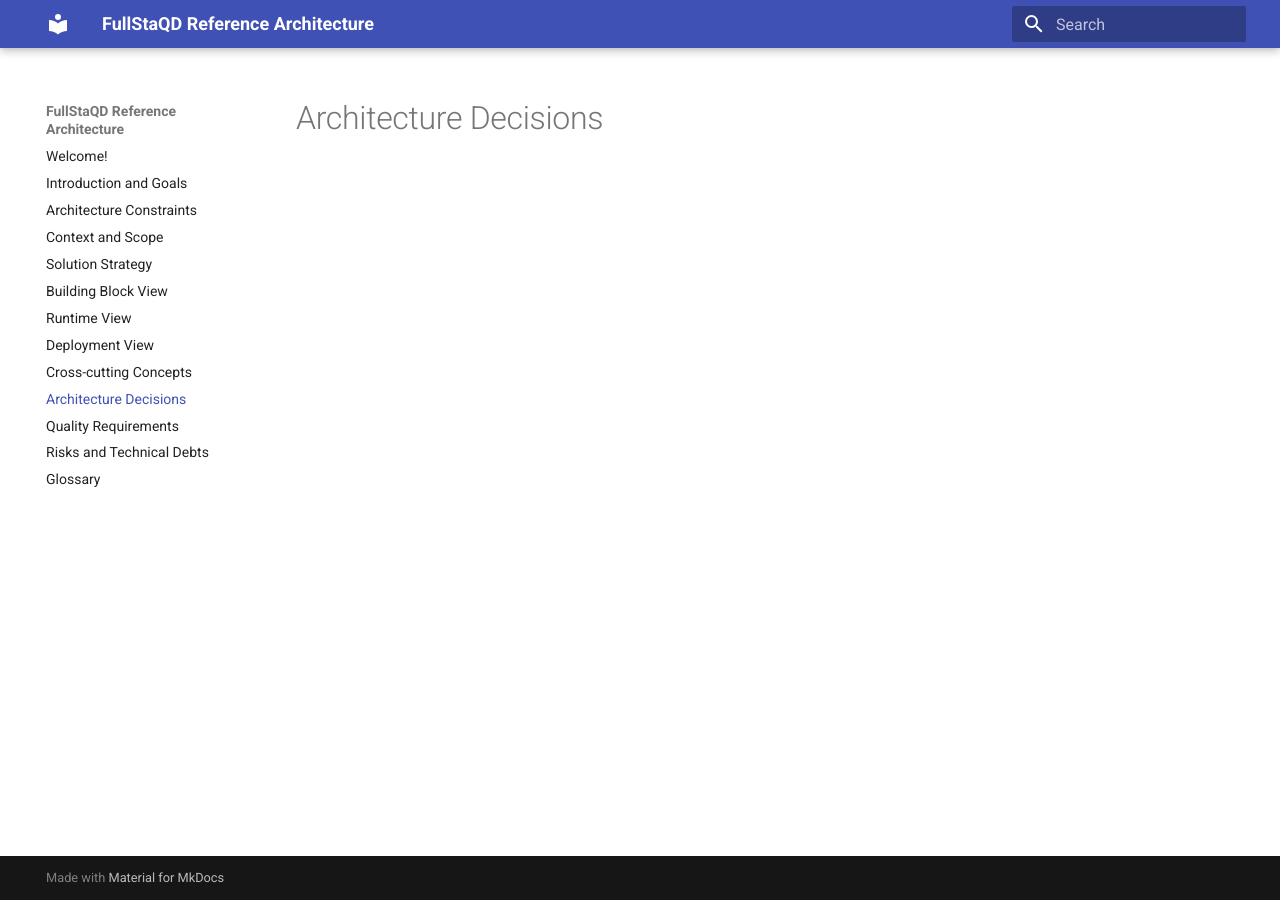
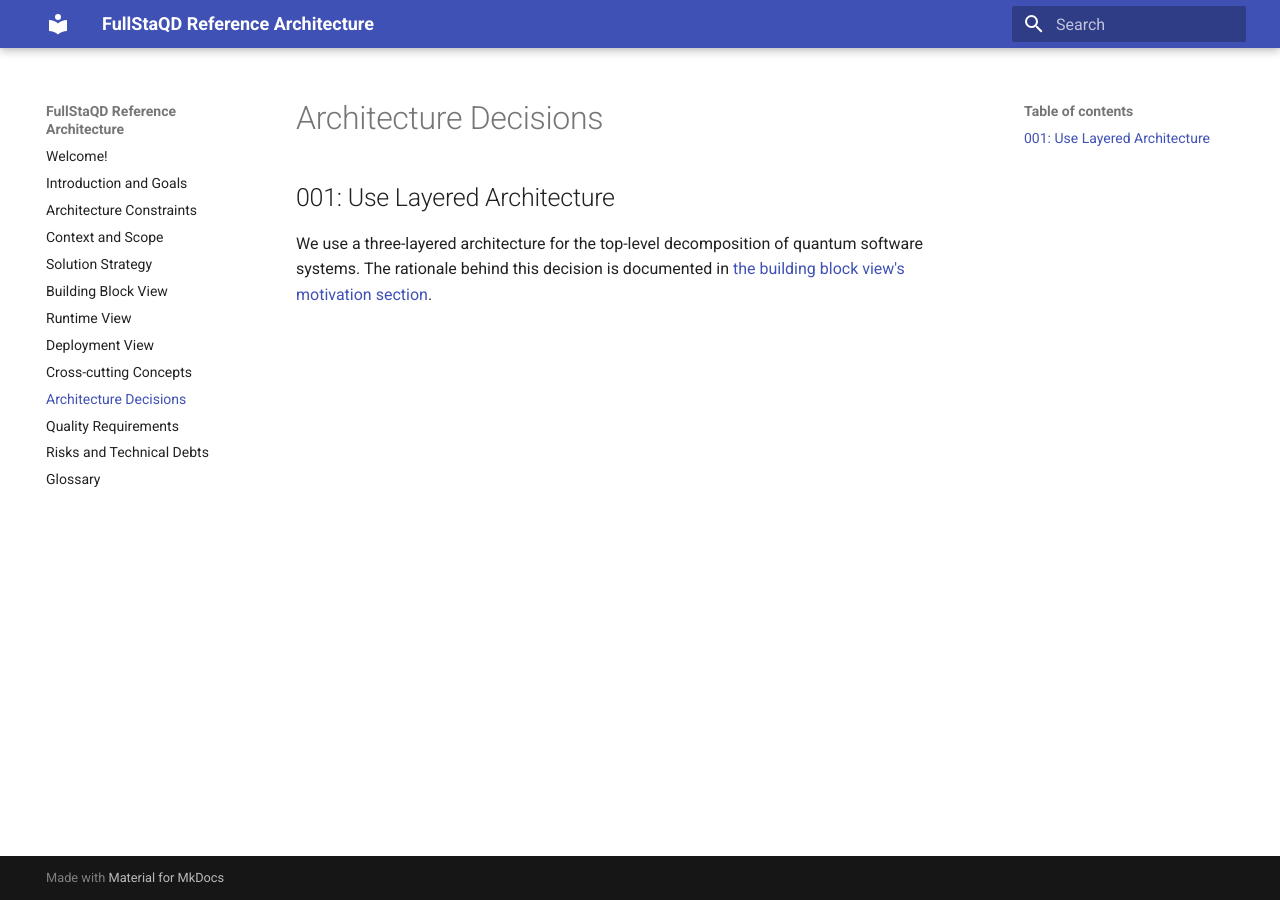
Before and after one commit to FullStaQD/architecture, an MkDocs documentation site: the page built from docs/09_architecture_decisions.md, in a window 1280 px wide. Built offline with MkDocs 1.6.1 and Material for MkDocs 9.7.7, drawn with Linux system fonts in a browser that asks for light colours.

Commit message:
docs(decisions): point towards layered architecture rationale in ADR chapter

```diff
--- a/docs/09_architecture_decisions.md
+++ b/docs/09_architecture_decisions.md
@@ -1 +1,7 @@
 # Architecture Decisions {#section-design-decisions}
+
+## 001: Use Layered Architecture
+We use a three-layered architecture for the top-level decomposition of quantum
+software systems.
+The rationale behind this decision is documented in
+[the building block view's motivation section](./05_building_block_view.md#motivation).
```
